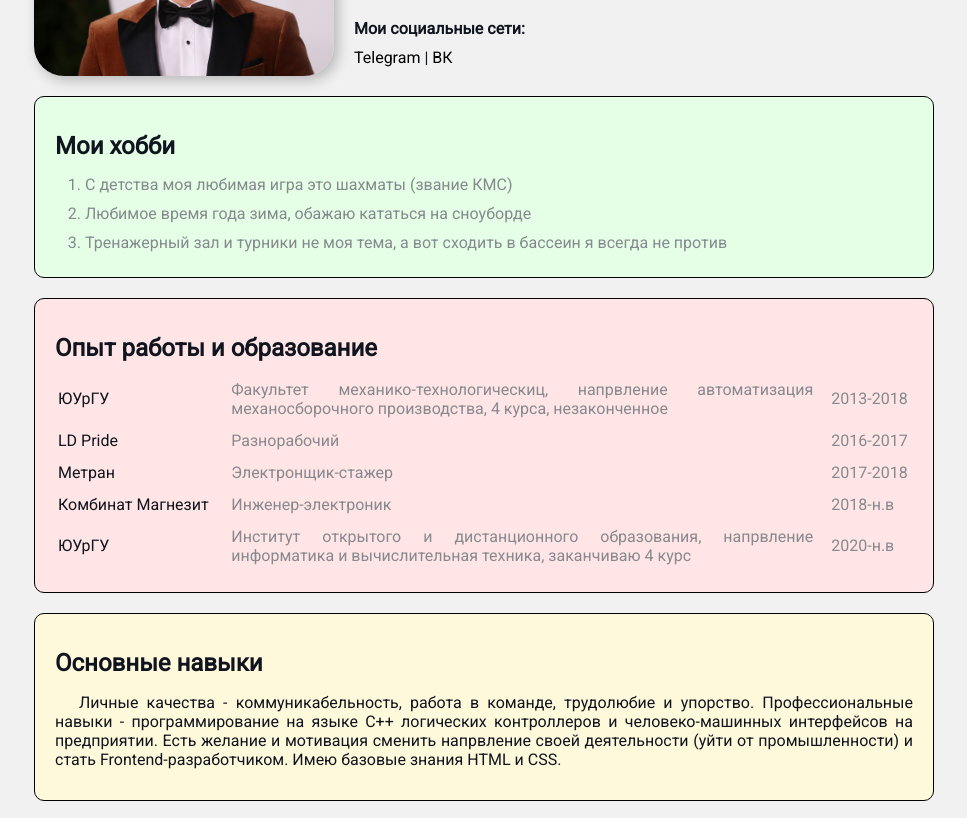
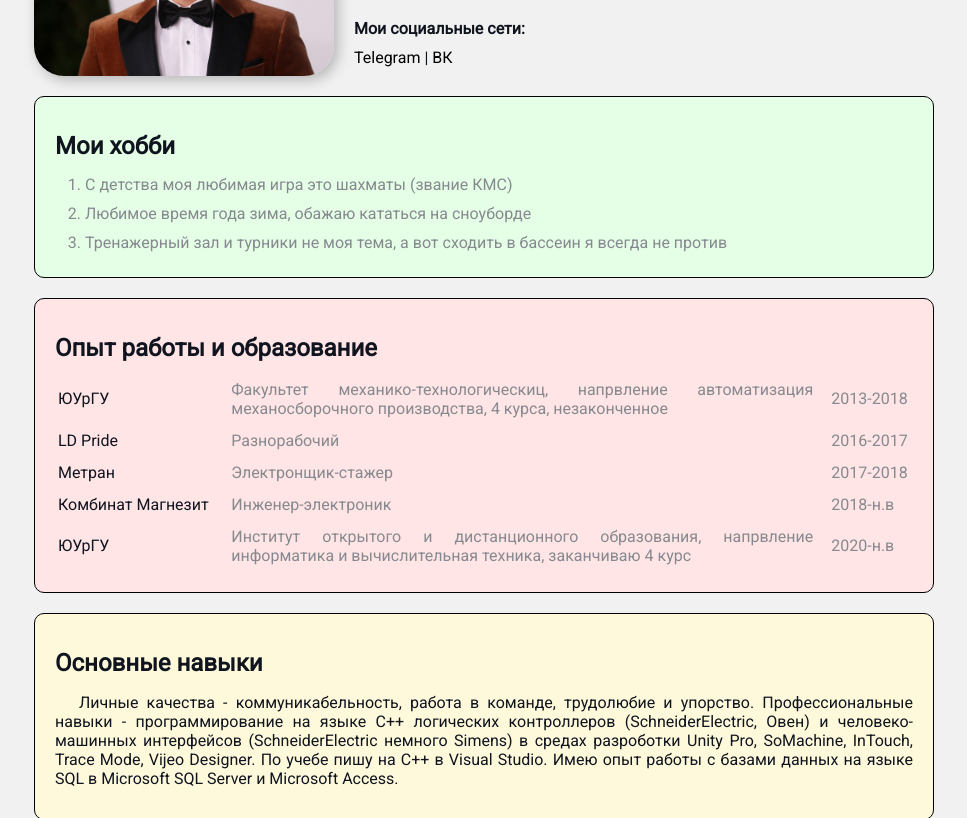
Before and after one commit to Stepivand/resume, a plain HTML site: page index.html in a window 1280 px wide. Shown: the part 152-970 px from the top of the page, without its empty margins (156-1123 px from the left). Drawn offline with Linux system fonts and the light colour scheme.

Commit message:
Add files via upload

```diff
--- a/index.html
+++ b/index.html
@@ -88,7 +88,7 @@
 
       <div class="card bg-yellow">
         <h2>Основные навыки</h2>
-        <p>Личные качества - коммуникабельность, работа в команде, трудолюбие и упорство. Профессиональные навыки - программирование на языке С++ логических контроллеров и человеко-машинных интерфейсов на предприятии. Есть желание и мотивация сменить напрвление своей деятельности (уйти от промышленности) и стать Frontend-разработчиком. Имею базовые знания HTML и CSS. </p>
+        <p>Личные качества - коммуникабельность, работа в команде, трудолюбие и упорство. Профессиональные навыки - программирование на языке С++ логических контроллеров (SchneiderElectric, Овен) и человеко-машинных интерфейсов (SchneiderElectric немного Simens) в средах разроботки Unity Pro, SoMachine, InTouch, Trace Mode, Vijeo Designer. По учебе пишу на С++ в Visual Studio. Имею опыт работы с базами данных на языке SQL в Microsoft SQL Server и Microsoft Access.</p>
       </div>
 
 
```
